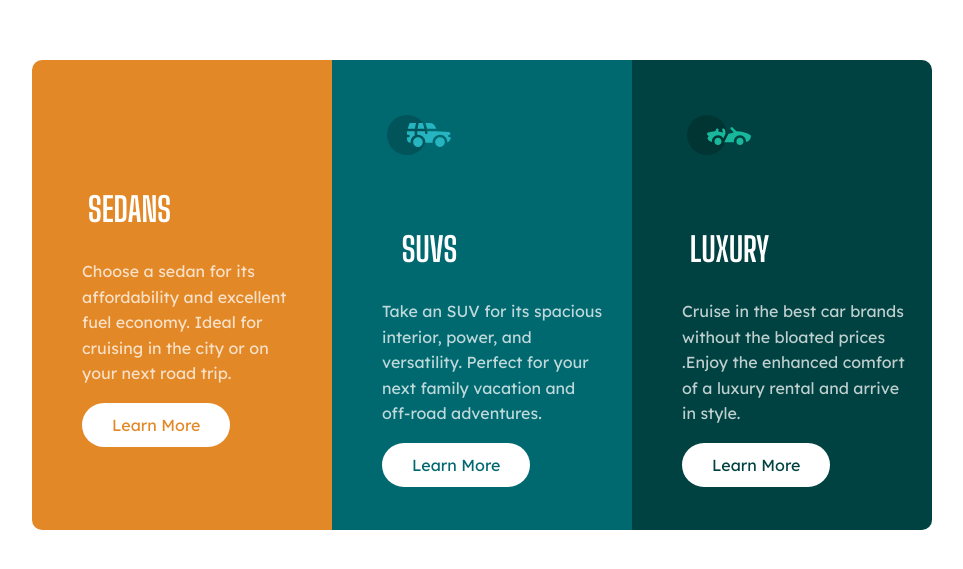
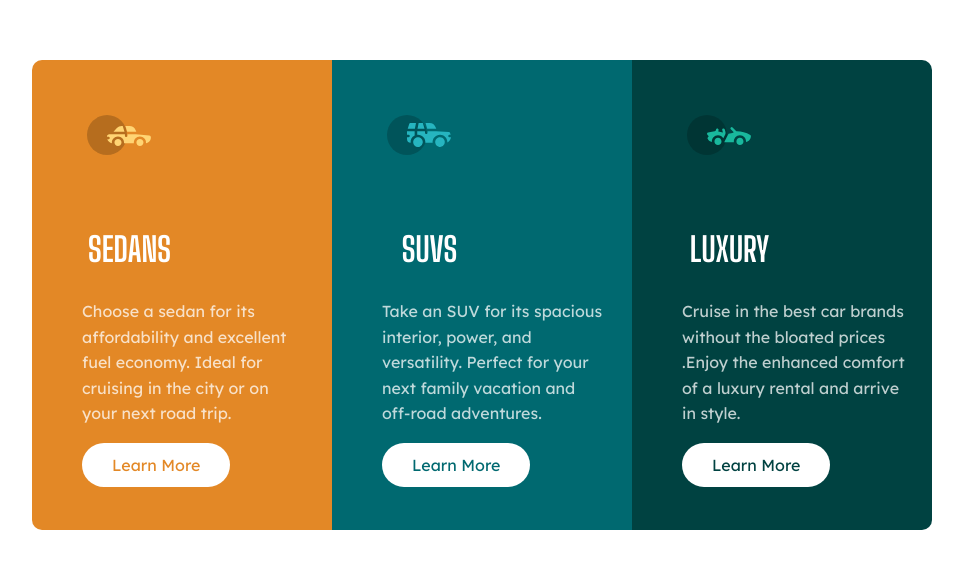
Before and after one commit to yosephs785/3-column-preview-card-component, a plain HTML site: page index.html in a window 1280 px wide. Shown: the part 105-674 px from the top of the page, without its empty margins (158-1121 px from the left). Drawn offline with Linux system fonts and the light colour scheme; files whose address does not match are found by name; a web font is replaced by a local one.

Commit message:
index.html

```diff
--- a/index.html
+++ b/index.html
@@ -14,7 +14,7 @@
 </head>
 <body>
 <div class="container">
-    <img src="/project 6/images/icon-sedans.svg" alt="" class="icon-sedans">
+    <img src="icon-sedans.svg" alt="" class="icon-sedans">
     <h1>SEDANS</h1>
     <p>Choose a sedan for its<br>affordability and excellent<br>fuel economy. Ideal for<br>cruising in the city or on<br>your next road trip.</p>
     <a href="https://www.kia.com/aw/discover-kia/ask/what-is-a-sedan.html" class="learn-more" target="_blank" rel="noopener noreferrer">Learn More</a>
```
